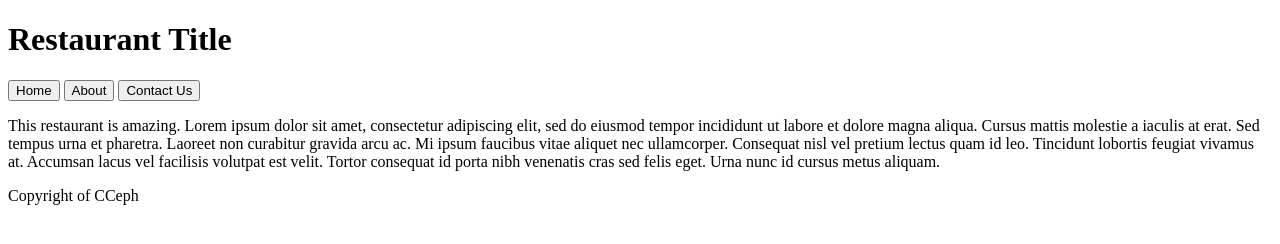
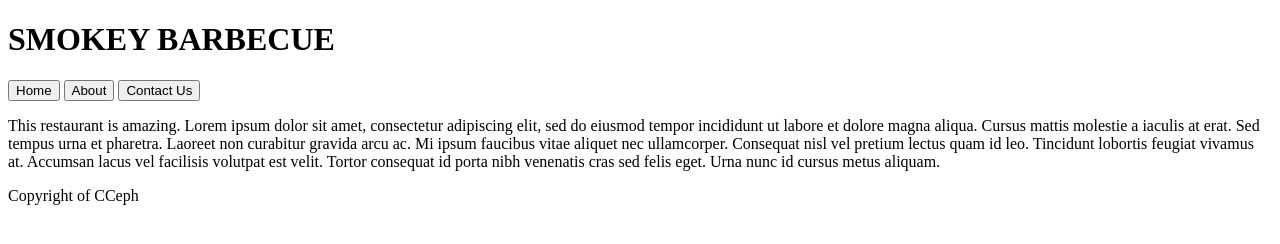
Before and after one commit to CCeph/restaurant-js, a plain HTML site: page index.html in a window 1280 px wide. Drawn offline with Linux system fonts and the light colour scheme.

```diff
--- a/index.html
+++ b/index.html
@@ -11,7 +11,7 @@
     <div id="content">
       <div class="main-grid">
         <div class="header">
-          <h1>Restaurant Title</h1>
+          <h1>SMOKEY BARBECUE</h1>
           <div class="nav">
             <button>Home</button>
             <button>About</button>
```
